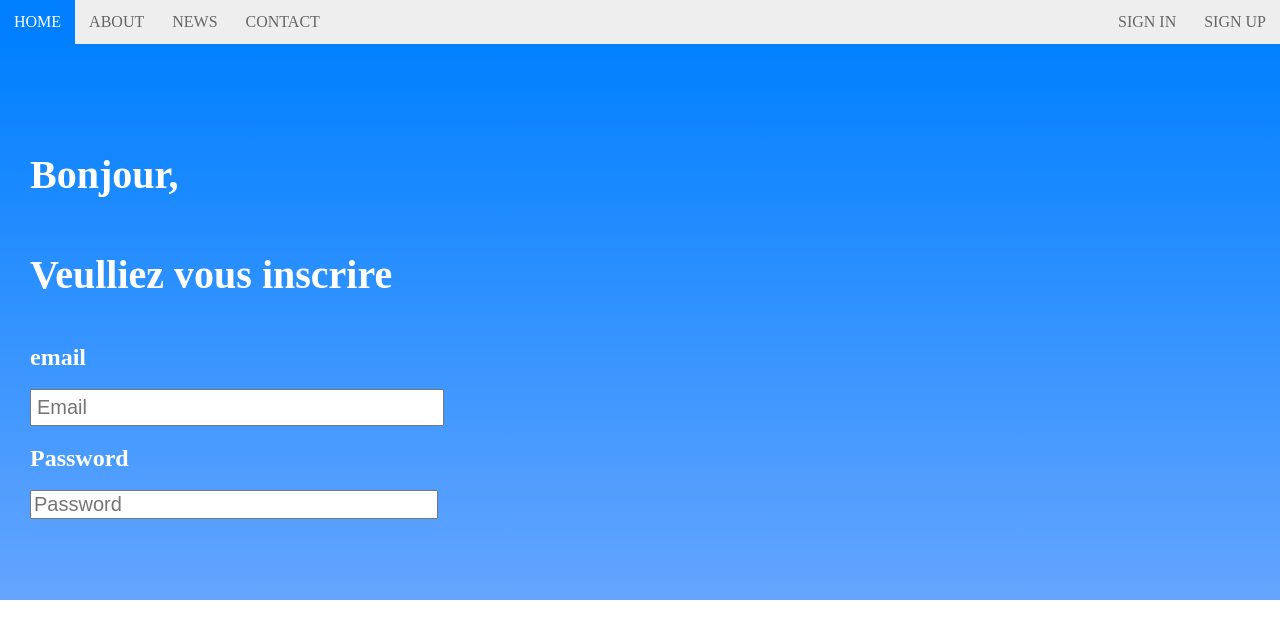
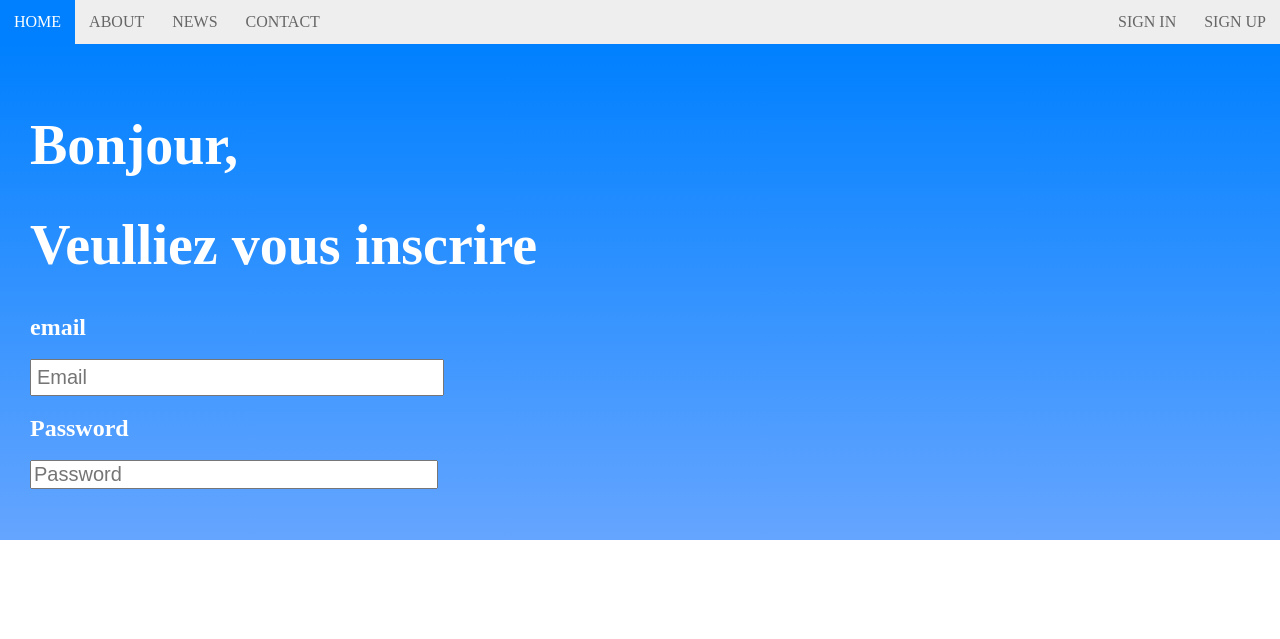
Before and after one commit to aminalgar3a/aminalgar3a-devytech, a PHP site: page / in a window 1280 px wide. Shown: the top 639 px of the page. Run offline with PHP 8.4, Linux system fonts and the light colour scheme.

Commit message:
Update style.css

```diff
--- a/style.css
+++ b/style.css
@@ -80,13 +80,13 @@ ul.topnav li.dropDownIcon {
     background: linear-gradient(#0080ff,#65a5ff);
 }
 .leftSide-col {
-    margin: 30px;
+    margin-left: 30px;
 
 }
 
 h1.large {
     color: #fff;
-    font-size: 40px;
+    font-size: 56px;
     margin: 0;
     line-height: 100px;
 }
```
